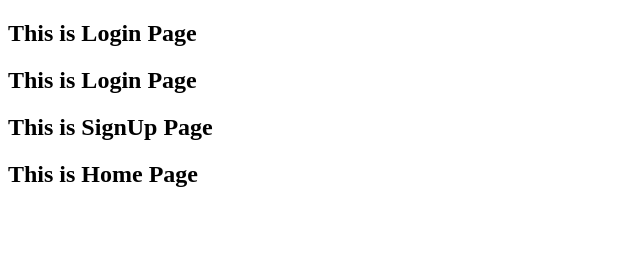
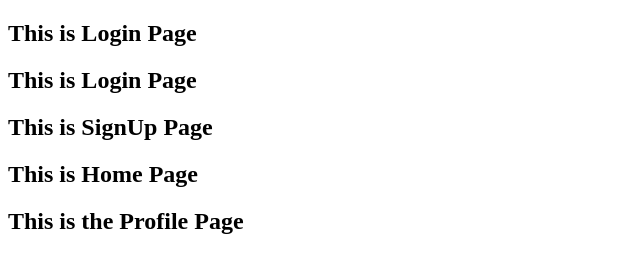
Before and after one commit to YadneshAhirrao/Sample-repo, a plain HTML site: page Codes/index.html in a window 1280 px wide. Shown: the whole page, without its empty margins (0-640 px from the left). Drawn offline with Linux system fonts and the light colour scheme.

Commit message:
Add Profile Section

```diff
--- a/Codes/index.html
+++ b/Codes/index.html
@@ -10,5 +10,6 @@
     <h2>This is Login Page</h2>
     <h2>This is SignUp Page</h2>
     <h2>This is Home Page</h2>
+    <h2>This is the Profile Page</h2>
 </body>
 </html>
```
